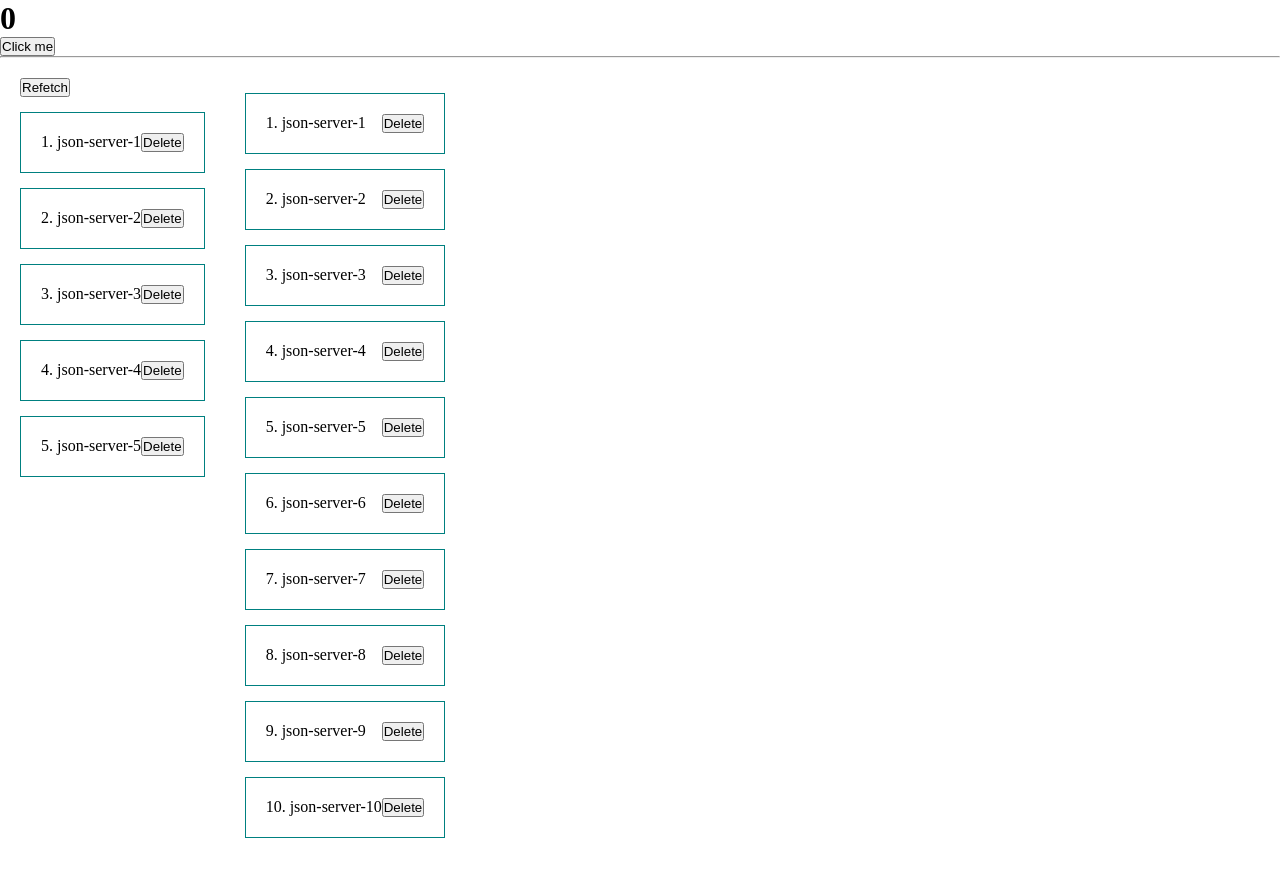
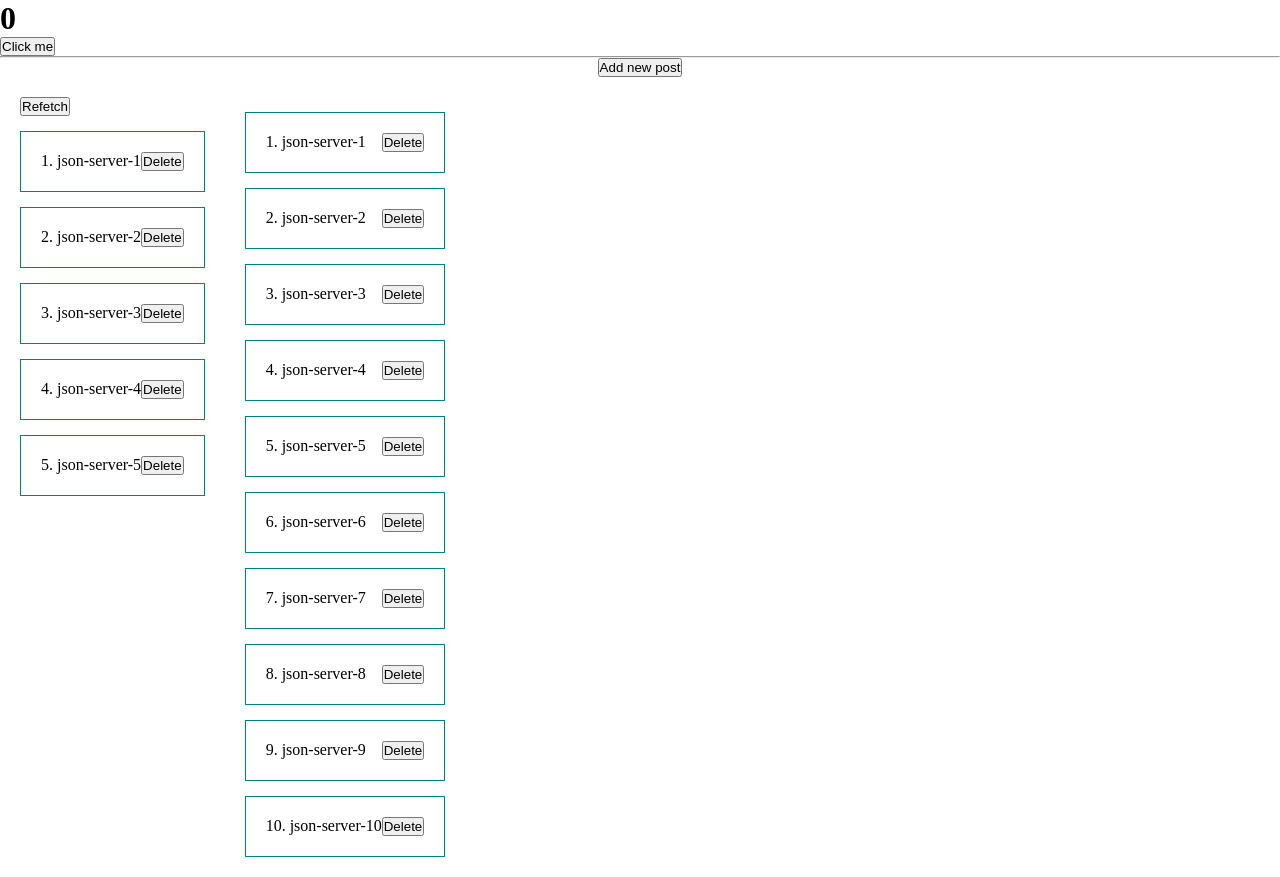
Before and after one commit to cielivree/advanced-redux, a React (Create React App) app: page / in a window 1280 px wide. Built offline with nearby package versions, Linux system fonts and the light colour scheme; data requests are answered from the project's data file.

Commit message:
Add new post

```diff
--- a/src/App.tsx
+++ b/src/App.tsx
@@ -23,6 +23,9 @@ const { increment } = userSlice.actions
       {/*isLoading && <h1>Loading...</h1>*/}
       {/*error && <h1>{error}</h1>*/}
       {/*JSON.stringify(users, null, 2)*/}
+      <div style={{display: 'flex', width: '100%', justifyContent: 'space-evenly'}}>
+          <button>Add new post</button>
+      </div>
       <div style={{ display: "flex" }}>
         <PostContainer/>
         <PostContainer2/>
```
